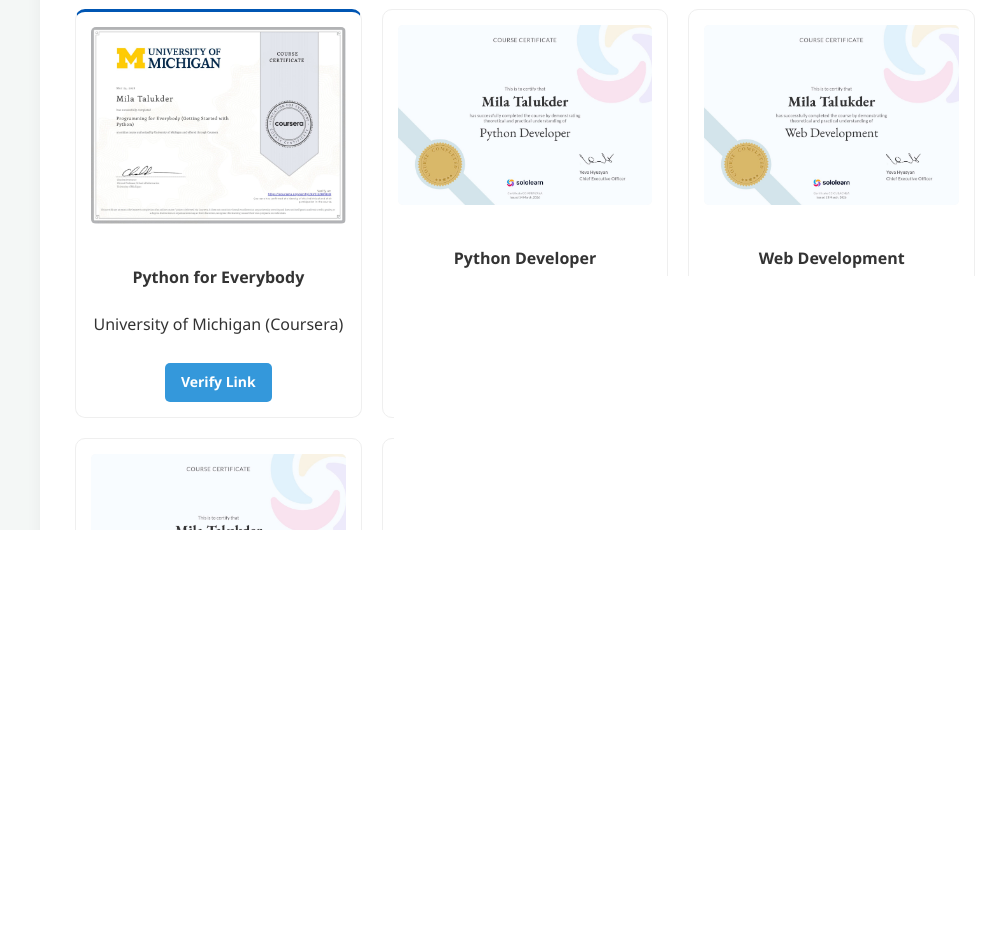
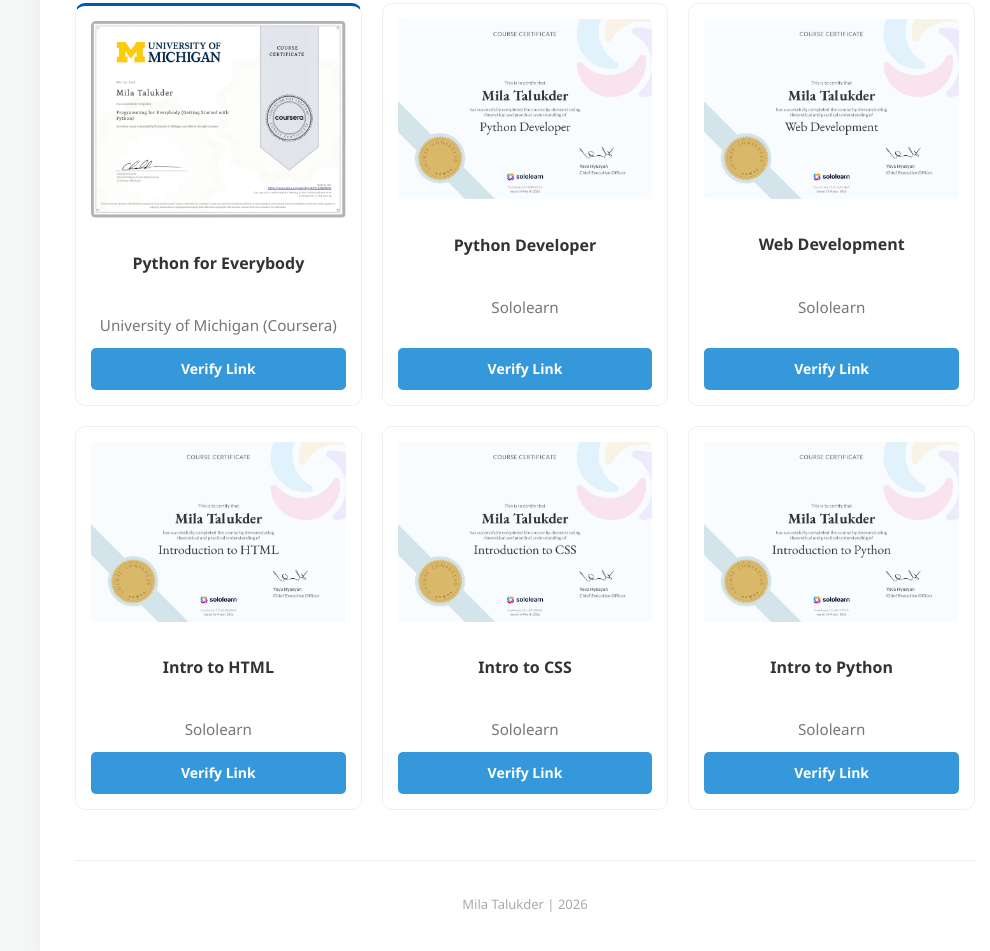
Before and after one commit to milatalukder/portfolioM, a plain HTML site: page index.html in a window 1280 px wide. Shown: the part 741-1692 px from the top of the page, without its empty margins (115-1105 px from the left). Drawn offline with Linux system fonts and the light colour scheme.

Commit message:
Update card structure and institution display

```diff
--- a/index.html
+++ b/index.html
@@ -14,10 +14,11 @@
         .project-card { background: #fdfdfd; border: 1px solid #eee; padding: 20px; border-radius: 10px; }
         .terminal { background: #000; color: #0f0; padding: 15px; border-radius: 5px; font-family: 'Courier New', monospace; font-size: 13px; margin-top: 15px; }
         .grid { display: grid; grid-template-columns: repeat(auto-fit, minmax(260px, 1fr)); gap: 20px; }
-        .card { border: 1px solid #efefef; padding: 15px; border-radius: 10px; background: #fff; text-align: center; transition: 0.3s; }
+        .card { border: 1px solid #efefef; padding: 15px; border-radius: 10px; background: #fff; text-align: center; transition: 0.3s; display: flex; flex-direction: column; justify-content: space-between; }
         .card:hover { transform: translateY(-5px); box-shadow: 0 5px 15px rgba(0,0,0,0.05); }
         .cert-img { width: 100%; border-radius: 5px; margin-bottom: 12px; background: #f9f9f9; }
-        .btn { display: inline-block; background: #3498db; color: white; padding: 8px 16px; text-decoration: none; border-radius: 5px; font-size: 14px; font-weight: bold; margin-top: 10px; }
+        .institution { color: #777; font-size: 0.95rem; margin-bottom: 10px; }
+        .btn { display: inline-block; background: #3498db; color: white; padding: 10px 16px; text-decoration: none; border-radius: 5px; font-size: 14px; font-weight: bold; margin-top: auto; }
         .btn:hover { background: #2980b9; }
         footer { text-align: center; margin-top: 50px; color: #aaa; font-size: 13px; border-top: 1px solid #eee; padding-top: 20px; }
     </style>
@@ -52,43 +53,43 @@
             <div class="card" style="border-top: 3px solid #0056b3;">
                 <img src="python_for_everybody.jpeg" class="cert-img" alt="Coursera Python for Everybody">
                 <h4>Python for Everybody</h4>
-                <p>University of Michigan (Coursera)</p>
+                <p class="institution">University of Michigan (Coursera)</p>
                 <a href="https://coursera.org/share/b053a2f44107ff7d73ed6f8a285e5150" target="_blank" class="btn">Verify Link</a>
             </div>
 
             <div class="card">
                 <img src="python dev.jpeg" class="cert-img" alt="Python Developer">
                 <h4>Python Developer</h4>
-                <p>Sololearn</p>
-                <a href="https://api2.sololearn.com/v2/certificates/CC-KPB9ZX6A/image/png?t=639090520772799100" target="_blank" class="btn">View Certificate</a>
+                <p class="institution">Sololearn</p>
+                <a href="https://api2.sololearn.com/v2/certificates/CC-KPB9ZX6A/image/png?t=639090520772799100" target="_blank" class="btn">Verify Link</a>
             </div>
 
             <div class="card">
                 <img src="web.jpeg" class="cert-img" alt="Web Development">
                 <h4>Web Development</h4>
-                <p>Sololearn</p>
-                <a href="https://api2.sololearn.com/v2/certificates/CC-CUSACNEA/image/png?t=639089722583619990" target="_blank" class="btn">View Certificate</a>
+                <p class="institution">Sololearn</p>
+                <a href="https://api2.sololearn.com/v2/certificates/CC-CUSACNEA/image/png?t=639089722583619990" target="_blank" class="btn">Verify Link</a>
             </div>
 
             <div class="card">
                 <img src="intro html.jpeg" class="cert-img" alt="Intro to HTML">
                 <h4>Intro to HTML</h4>
-                <p>Sololearn</p>
-                <a href="https://api2.sololearn.com/v2/certificates/CC-EK4QSXGA/image/png?t=639092631706671839" target="_blank" class="btn">View Certificate</a>
+                <p class="institution">Sololearn</p>
+                <a href="https://api2.sololearn.com/v2/certificates/CC-EK4QSXGA/image/png?t=639092631706671839" target="_blank" class="btn">Verify Link</a>
             </div>
 
             <div class="card">
                 <img src="intro css.jpeg" class="cert-img" alt="Intro to CSS">
                 <h4>Intro to CSS</h4>
-                <p>Sololearn</p>
-                <a href="https://api2.sololearn.com/v2/certificates/CC-L89GZ8GO/image/png?t=639090620181829429" target="_blank" class="btn">View Certificate</a>
+                <p class="institution">Sololearn</p>
+                <a href="https://api2.sololearn.com/v2/certificates/CC-L89GZ8GO/image/png?t=639090620181829429" target="_blank" class="btn">Verify Link</a>
             </div>
 
             <div class="card">
                 <img src="intro python.jpeg" class="cert-img" alt="Intro to Python">
                 <h4>Intro to Python</h4>
-                <p>Sololearn</p>
-                <a href="https://api2.sololearn.com/v2/certificates/CC-6LXY9T2A/image/png?t=639091057725392539" target="_blank" class="btn">View Certificate</a>
+                <p class="institution">Sololearn</p>
+                <a href="https://api2.sololearn.com/v2/certificates/CC-6LXY9T2A/image/png?t=639091057725392539" target="_blank" class="btn">Verify Link</a>
             </div>
 
         </div>
```
